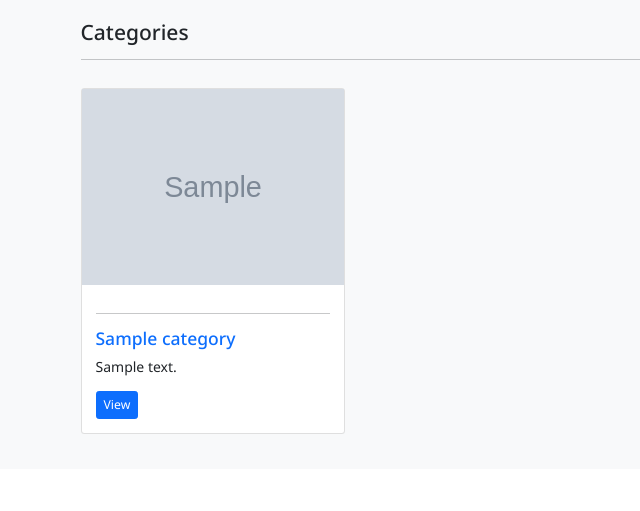
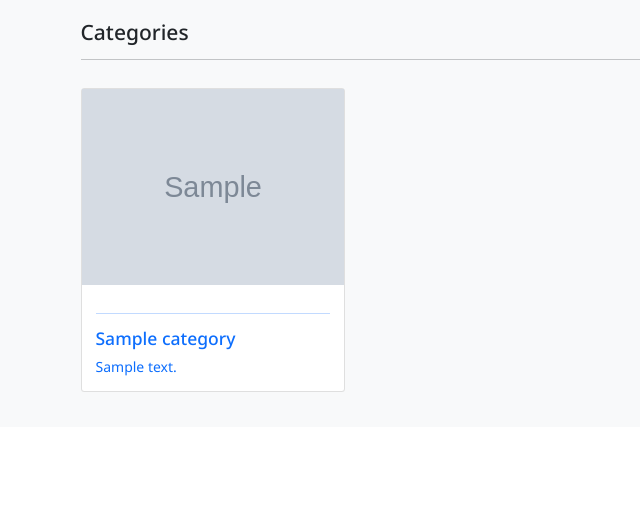
Before and after one commit to sathishkumar-c-2002/shopkart, a Django app: template shop/templates/shop/collections.html in a window 1280 px wide. Shown: the part 348-859 px from the top of the page, without its empty margins (0-640 px from the left). After the commit the page ends 740 px from the top, so only its background shows below. Run offline with Django 5.2, Linux system fonts and the light colour scheme; the template is opened without the code that fills it: values that come from a table or form of the project are taken from there, others are empty; tables that the repository leaves empty hold one stand-in row (values such as "Sample post"); grey boxes marked "Sample" are stand-in pictures.

Commit message:
Removed button and directly anchored text data

```diff
--- a/shop/templates/shop/collections.html
+++ b/shop/templates/shop/collections.html
@@ -29,14 +29,16 @@ Collections | Online Shopping
     {% for item in category %}
     <div class="col-md-4 col-lg-3">
         <div class="card my-3">
+
             <img src="{{item.image.url}}" class="card-image-top" alt="Categories">
-
+            <a href = "#">
             <div class="card-body">
             <hr style="border-color:#b8bfc2">
             <h5 class="card-title text-primary">{{item.name}}</h5>
             <p class="card-text">{{item.description}}</p>
-            <a href="" class="btn btn-primary btn-sm">View</a>
+            {% comment %} <a href="" class="btn btn-primary btn-sm">View</a> {% endcomment %}
             </div>
+        </a>
         </div>
     </div>
     {% endfor %}
```
